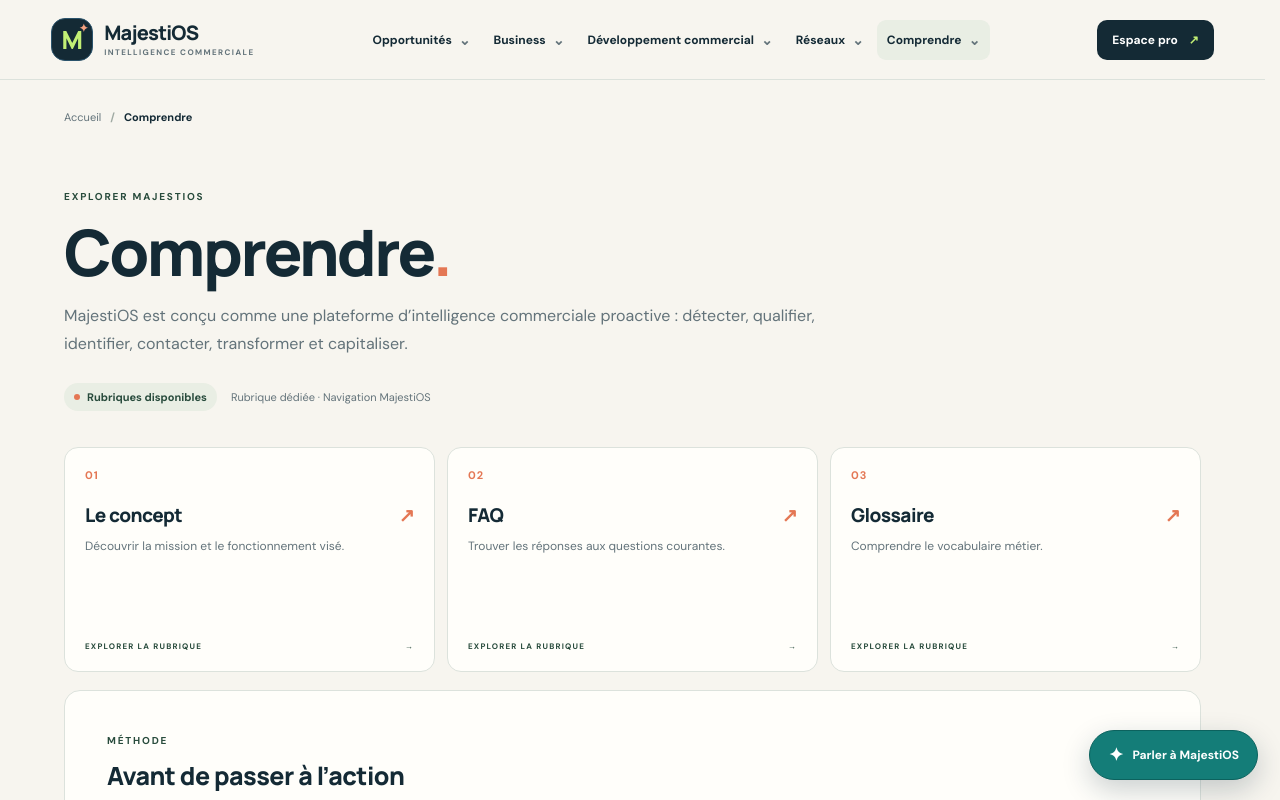
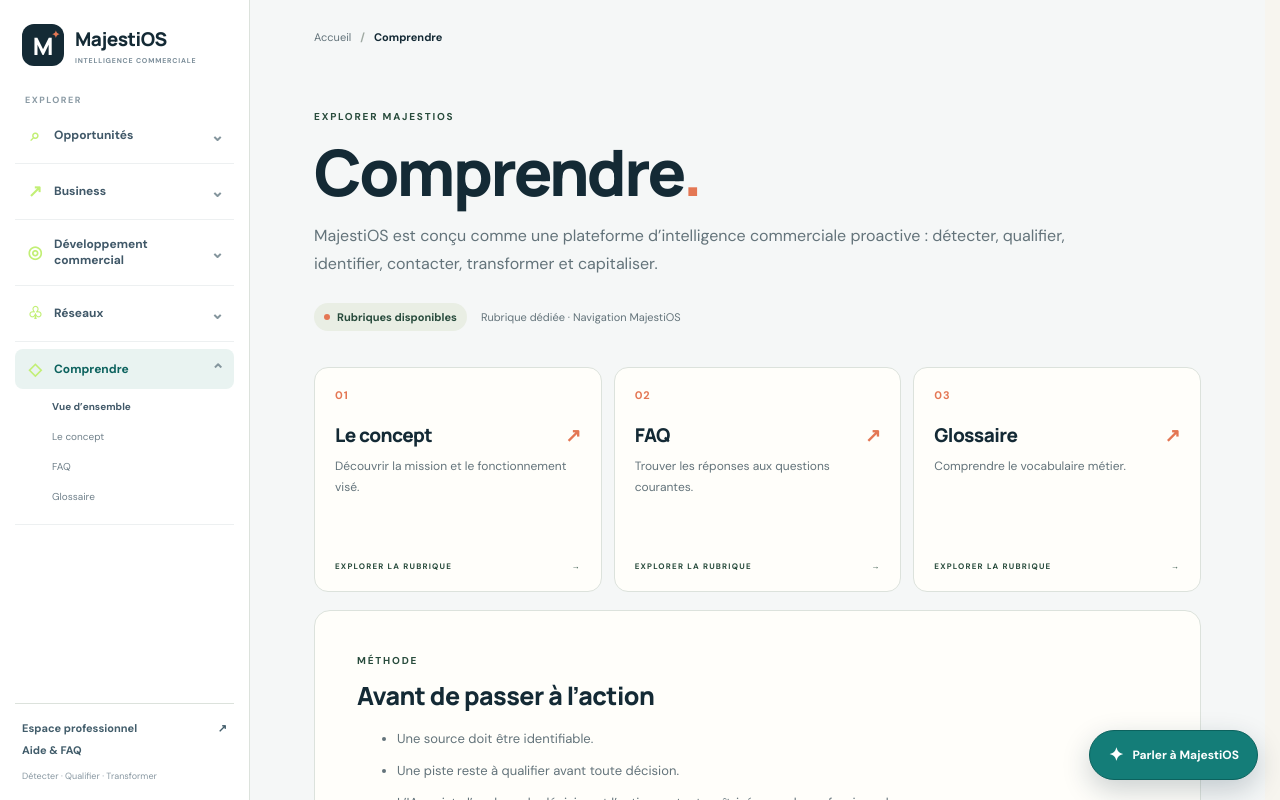
Before and after one commit to Chexpeer/Majestios, a Next.js app: page /comprendre in a window 1280 px wide. Shown: the top 800 px of the page. Built offline with nearby package versions, Linux system fonts and the light colour scheme.

Commit message:
Utiliser la navigation latérale dans les rubriques

```diff
--- a/src/components/site-hub.tsx
+++ b/src/components/site-hub.tsx
@@ -1,5 +1,5 @@
 import Link from "next/link";
-import PublicHeader from "@/components/public-header";
+import HomepageNavigation from "@/components/homepage-navigation";
 import { findSiteNode } from "@/data/site-tree";
 
 type DetailGuide = { title: string; purpose: string; checks: string[]; next: string };
@@ -149,8 +149,9 @@ export default function SiteHub({ pathname, intro, eyebrow = "EXPLORER MAJESTIOS
   const related = siblings.slice(0, 4);
   const guide = getDetailGuide(pathname, node?.label ?? "cette rubrique");
   const parent = found?.ancestors.at(-1);
-  return <main className="site-page">
-    <PublicHeader />
+  return <main className="site-page site-page-with-sidebar home-layout">
+    <HomepageNavigation />
+    <div className="site-main">
     <div className="page-container">
       <nav className="breadcrumbs" aria-label="Fil d’Ariane"><Link href="/">Accueil</Link>{found?.ancestors.map((ancestor) => <span key={ancestor.href}><b>/</b><Link href={ancestor.href}>{ancestor.label}</Link></span>)}<span><b>/</b><strong>{node?.label ?? "Rubrique"}</strong></span></nav>
       <section className="page-hero">
@@ -169,5 +170,6 @@ export default function SiteHub({ pathname, intro, eyebrow = "EXPLORER MAJESTIOS
       {related.length > 0 ? <section className="related-section"><div><span className="eyebrow">POUR ALLER PLUS LOIN</span><h2>Rubriques associées</h2></div><div className="related-links">{related.map((item) => <Link href={item.href} key={item.href}>{item.label}<span>↗</span></Link>)}</div></section> : null}
       <footer className="page-footer"><span>MAJESTIOS · DÉTECTER → QUALIFIER → IDENTIFIER → CONTACTER → TRANSFORMER → CAPITALISER</span><Link href="/faq">Besoin d’aide ?</Link></footer>
     </div>
+    </div>
   </main>;
 }
```
